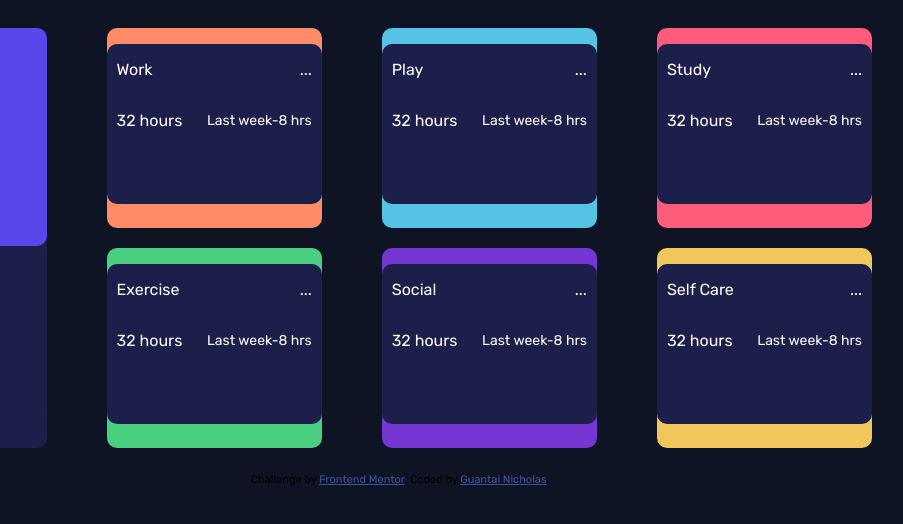
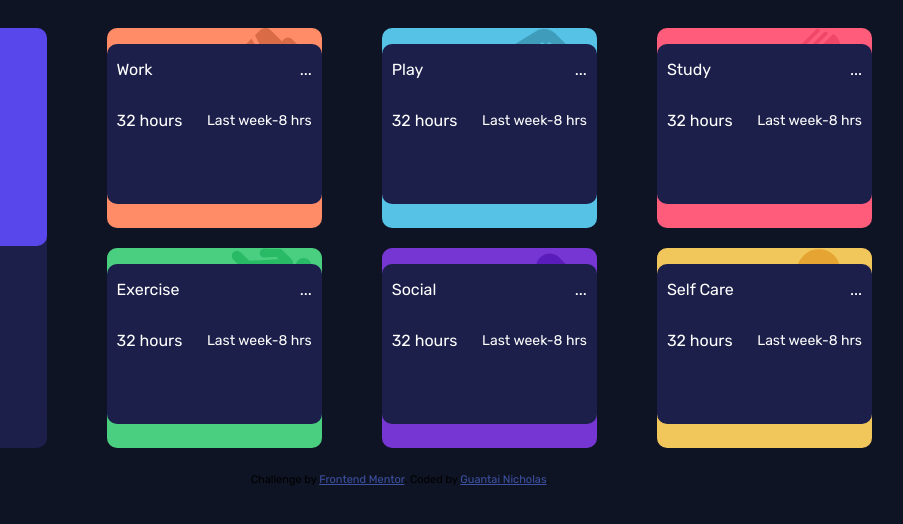
Before and after one commit to NickyGuants/time-tracking-dashboard, a plain HTML site: page index.html in a window 1280 px wide. Shown: the full height of the page, 240-1143 px from the left. Drawn offline with Linux system fonts and the light colour scheme; the site is published under a folder, as on GitHub Pages, so addresses that start at the root find nothing.

Commit message:
fixed the file paths

```diff
--- a/index.html
+++ b/index.html
@@ -56,7 +56,7 @@
     <div class="cards">
     <div class="card-work">
       <div class="branding">
-        <img src="/images/icon-work.svg" alt="" />
+        <img src="./images/icon-work.svg" alt="" />
       </div>
       <div class="details">
         <div class="child">
@@ -72,7 +72,7 @@
 
     <div class="card-play">
       <div class="branding">
-        <img src="/images/icon-play.svg" alt="" />
+        <img src="./images/icon-play.svg" alt="" />
       </div>
       <div class="details">
         <div class="child">
@@ -88,7 +88,7 @@
 
     <div class="card-study">
       <div class="branding">
-        <img src="/images/icon-study.svg" alt="" />
+        <img src="./images/icon-study.svg" alt="" />
       </div>
       <div class="details">
         <div class="child">
@@ -104,7 +104,7 @@
 
     <div class="card-exercise">
       <div class="branding">
-        <img src="/images/icon-exercise.svg" alt="" />
+        <img src="./images/icon-exercise.svg" alt="" />
       </div>
       <div class="details">
         <div class="child">
@@ -120,7 +120,7 @@
 
     <div class="card-social">
       <div class="branding">
-        <img src="/images/icon-social.svg" alt="" />
+        <img src="./images/icon-social.svg" alt="" />
       </div>
       <div class="details">
         <div class="child">
@@ -136,7 +136,7 @@
 
     <div class="card-self">
       <div class="branding">
-        <img src="/images/icon-self-care.svg" alt="" />
+        <img src="./images/icon-self-care.svg" alt="" />
       </div>
       <div class="details">
         <div class="child">
```
